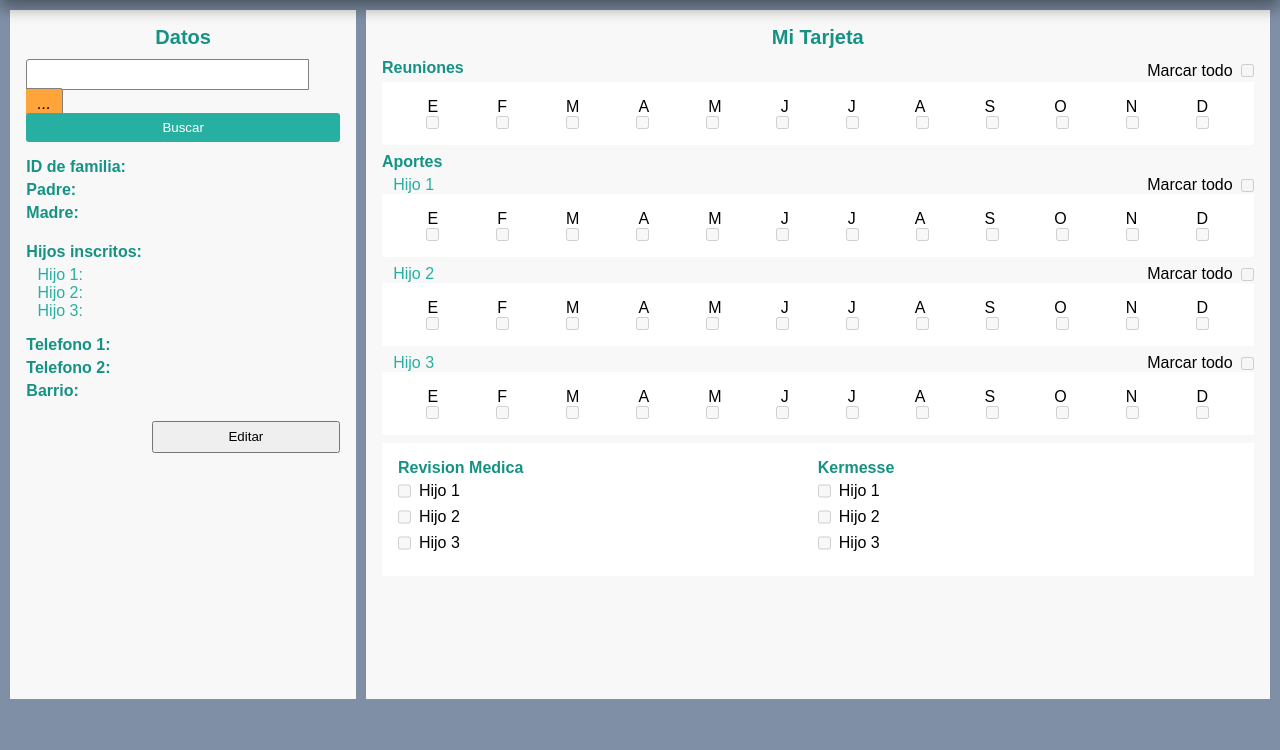
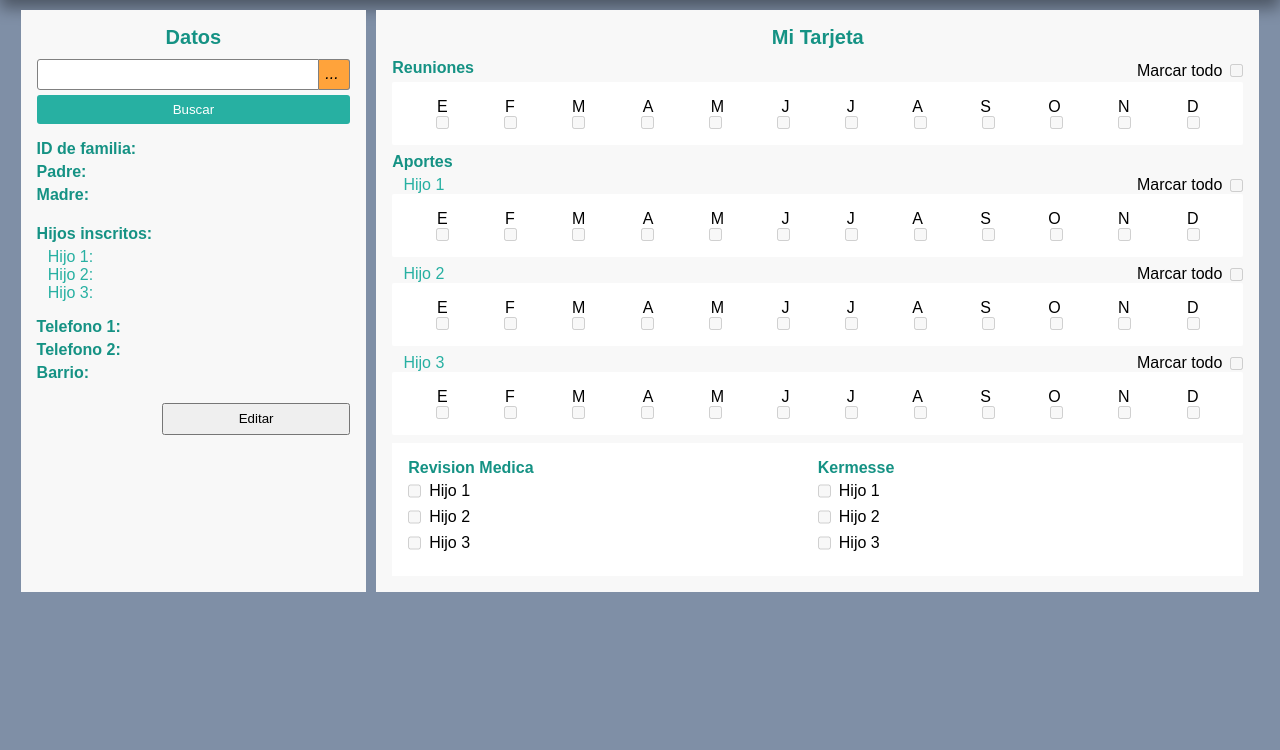
Before and after one commit to ismaelbob/FOapp, a PHP site: page /tarjeta.php in a window 1280 px wide. Shown: the part 50-800 px from the top of the page. Run offline with PHP 8.4, Linux system fonts and the light colour scheme; the visitor is signed in with stand-in values (Sample User, id 1); data comes from the database, SQL or seed files in the repository.

Commit message:
Se corrigio en tarjeta errores en responsive desing y se boton extra en login

```diff
--- a/css/secciones.css
+++ b/css/secciones.css
@@ -149,11 +149,12 @@
     background-color: rgb(255, 163, 59);
     border: 1px solid gray;
     border-left: 0px;
-    width: 20%;
+    width: 10%;
     cursor: pointer;
     padding: .35em .4em;
     border-radius: 0px 3px 3px 0px;
     margin: 0;
+    float: right;
 }
 .btn-popup:hover {
     background-color: rgb(253, 151, 33);
@@ -169,20 +170,19 @@
         display: flex;
         flex-wrap: wrap;
         justify-content: center;
-        height: 92.7vh;
-        width: 1500px;
+        width: 100%;
     }
     .pnl_datos {
-        width: 22.3%;
+        width: 100%;
         height: 95%;
         margin: 10px;
         padding: 1em;
         background-color: #f8f8f8;
     }
     .pnl_tarjeta {
-        width: 60%;
+        width: 100%;
         height: 95%;
-        margin: 10px 0px;
+        margin: 10px 10px 10px 10px;
         padding: 1em;
         background-color: #f8f8f8;
     }
@@ -237,11 +237,12 @@
         background-color: rgb(255, 163, 59);
         border: 1px solid gray;
         border-left: 0px;
-        width: 20%;
+        width: 10%;
         cursor: pointer;
-        padding: .4em .7em;
+        padding: .35em .4em;
         border-radius: 0px 3px 3px 0px;
         margin: 0;
+        float: right;
     }
 }
 @media only screen and (min-width: 992px) {
@@ -251,22 +252,28 @@
         display: flex;
         flex-wrap: wrap;
         justify-content: center;
-        height: 92.7vh;
+        height: 100%;
         width: 100%;
     }
     .pnl_datos {
         width: 27%;
-        height: 95%;
         margin: 10px;
         padding: 1em;
         background-color: #f8f8f8;
+        position: relative;
+        top: 0;
+        bottom: 0;
+        height: auto;
     }
     .pnl_tarjeta {
-        width: 70.6%;
-        height: 95%;
+        width: 69%;
         margin: 10px 10px 10px 0px;
         padding: 1em;
         background-color: #f8f8f8;
+        position: relative;
+        top: 0;
+        bottom: 0;
+        height: auto;
     }
     .pnl_tarjeta .fila {
         display: flex;
@@ -317,11 +324,12 @@
         background-color: rgb(255, 163, 59);
         border: 1px solid gray;
         border-left: 0px;
-        width: 20%;
+        width: 10%;
         cursor: pointer;
-        padding: .4em .7em;
+        padding: .34em .4em;
         border-radius: 0px 3px 3px 0px;
         margin: 0;
+        float: right;
     }
 }
 
@@ -400,11 +408,12 @@
         background-color: rgb(255, 163, 59);
         border: 1px solid gray;
         border-left: 0px;
-        width: 20%;
+        width: 10%;
         cursor: pointer;
-        padding: .4em .7em;
+        padding: .35em .4em;
         border-radius: 0px 3px 3px 0px;
         margin: 0;
+        float: right;
     }
 }
 
--- a/vistas/login.php
+++ b/vistas/login.php
@@ -17,14 +17,15 @@
                 <div class="contenido-central">
                 <h3>Iniciar sesion</h3>
                     <label for="txtusuario">Usuario:</label>
-                    <input type="text" name="txtusuario" id="txtusuario"/>
+                    <input type="text" name="txtusuario" id="txtusuario" required/>
                     <label for="txtpassword">Contraseña:</label>
-                    <input type="password" name="txtpassword" id="txtpassword"/>
+                    <input type="password" name="txtpassword" id="txtpassword" required/>
                 </div>
                 <div class="contenido-abajo">
                     <input type="submit" value="Acceder"/>
                 </div>
            </form>
+           <a class="link-externo" href="../mitarjeta/">Mi Tarjeta</a>
         </div>
     </div>
 </body>
```
Also changed, not shown: css/login.css (+18 -1 lines).
